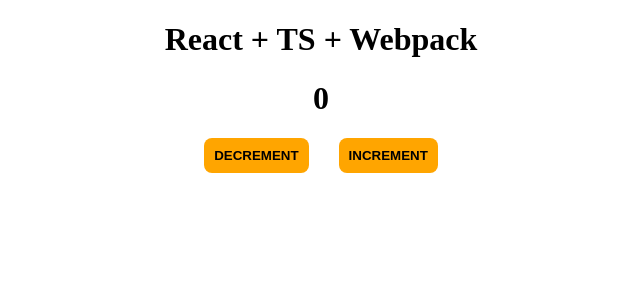
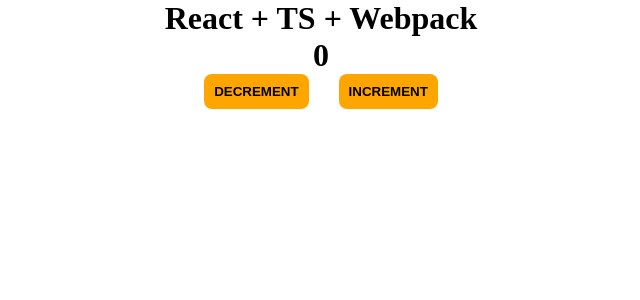
Before and after one commit to nikita-morkovkin/react-production-course, a React app: page / in a window 1280 px wide. Shown: the top 300 px of the page, without its empty margins (319-959 px from the left). Built offline with nearby package versions, Linux system fonts and the light colour scheme.

Commit message:
It was added CSS modules and scss.module declarations

```diff
--- a/src/App.tsx
+++ b/src/App.tsx
@@ -1,5 +1,6 @@
 import React from 'react';
 import {Counter} from "./components/Counter/Counter";
+import './index.scss';
 
 const App = () => {
   return (
--- a/src/components/Counter/counter.scss
+++ b/src/components/Counter/Counter.module.scss
@@ -21,4 +21,6 @@ h1 {
   display: flex;
   justify-content: center;
   column-gap: 30px;
+  color: orangered;
+  font-size: 30px;
 }
--- a/src/components/Counter/Counter.tsx
+++ b/src/components/Counter/Counter.tsx
@@ -1,5 +1,5 @@
 import React, {useState} from 'react';
-import './counter.scss';
+import * as classes from './Counter.module.scss';
 
 export const Counter = () => {
   const [count, setCount] = useState<number>(0);
@@ -8,7 +8,7 @@ export const Counter = () => {
     <div>
       <h1>{count}</h1>
 
-      <div className={'container'}>
+      <div className={classes.container}>
         <button
           onClick={() => setCount(count - 1)}
           type="button"
--- /dev/null
+++ b/src/index.scss
@@ -0,0 +1,5 @@
+* {
+  padding: 0;
+  margin: 0;
+  box-sizing: border-box;
+}
--- a/tsconfig.json
+++ b/tsconfig.json
@@ -9,7 +9,7 @@
     "moduleResolution": "node",
     "baseUrl": ".",
     "esModuleInterop": true,
-    "allowSyntheticDefaultImports": true
+    "allowSyntheticDefaultImports": true,
   },
   "ts-node": {
     "compilerOptions": {
```
Also changed, not shown: src/typings.d.ts (added, +7 -0 lines), 3 other files (tests, documents, lock files or other folders).
